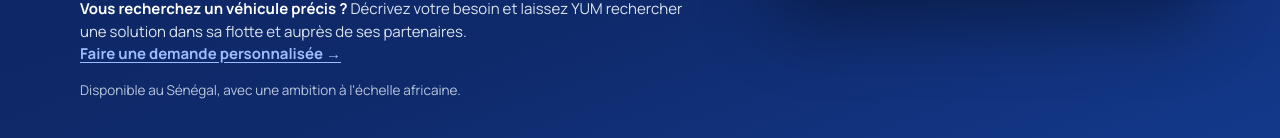
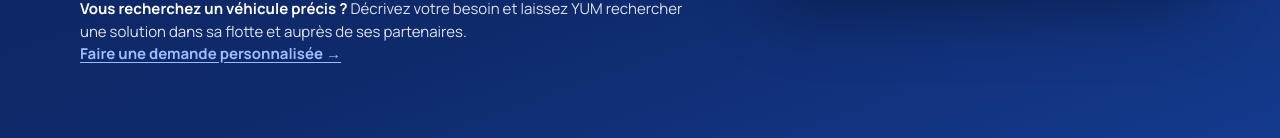
Before and after one commit to mameunivers28-cloud/yum, a Next.js app: page / in a window 1280 px wide. Shown: the part 814-952 px from the top of the page. Built offline with nearby package versions, Linux system fonts and the light colour scheme; no server answers; the database is empty.

Commit message:
Accueil : retrait de la phrase sur l'ambition africaine
Co-Authored-By: Claude Sonnet 5.5 <noreply@anthropic.com>

Claude-Session: https://claude.ai/code/session_01Nc7qmp3z573jgLgi8DCjPS

```diff
--- a/app/Accueil.tsx
+++ b/app/Accueil.tsx
@@ -55,7 +55,6 @@ export default function Accueil({ cars }: { cars: Car[] }) {
               </Link>
             </div>
             <p className="h2-perso"><b>Vous recherchez un véhicule précis ?</b> Décrivez votre besoin et laissez YUM rechercher une solution dans sa flotte et auprès de ses partenaires. <Link href="/demande-speciale">Faire une demande personnalisée →</Link></p>
-            <p className="h2-geo">Disponible au Sénégal, avec une ambition à l’échelle africaine.</p>
           </div>
           <div className="h2-visual" aria-hidden="true">
             <svg className="h2-car" viewBox="0 0 120 50"><use href="#car" /></svg>
```
